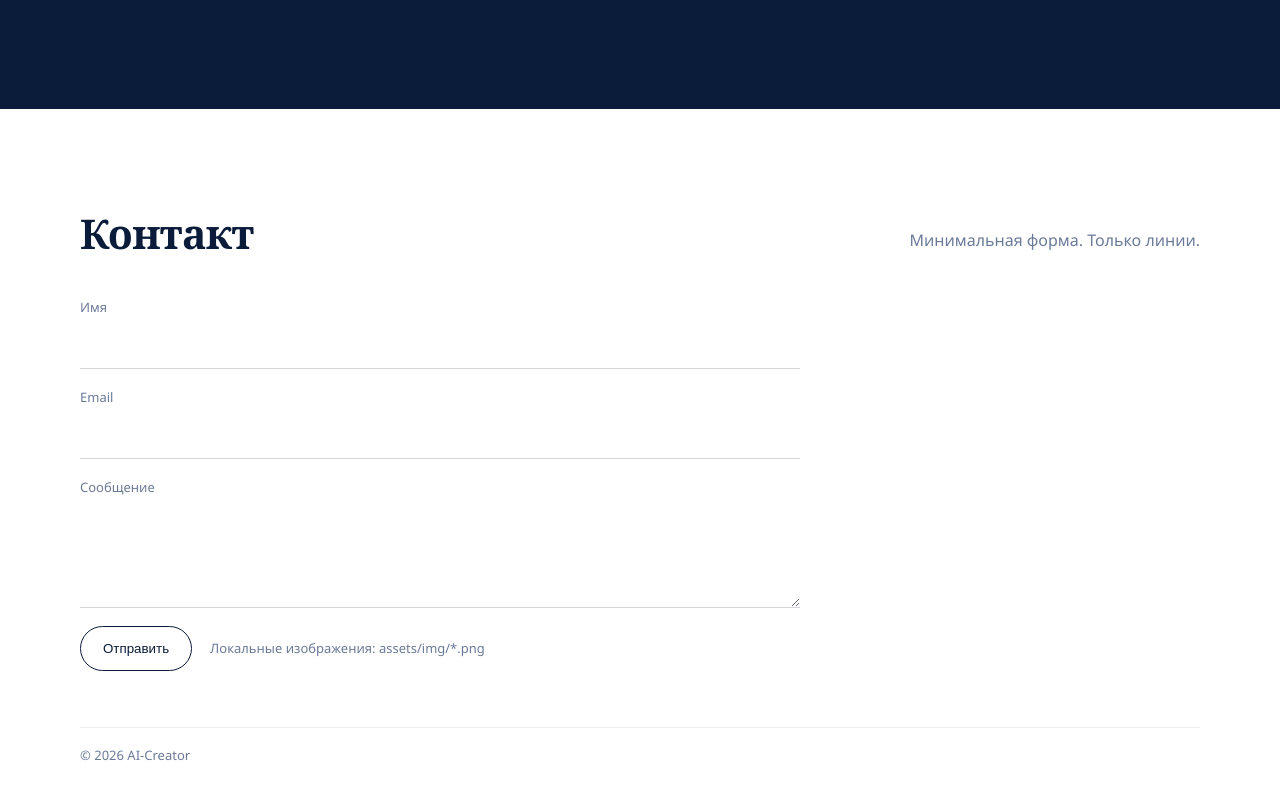
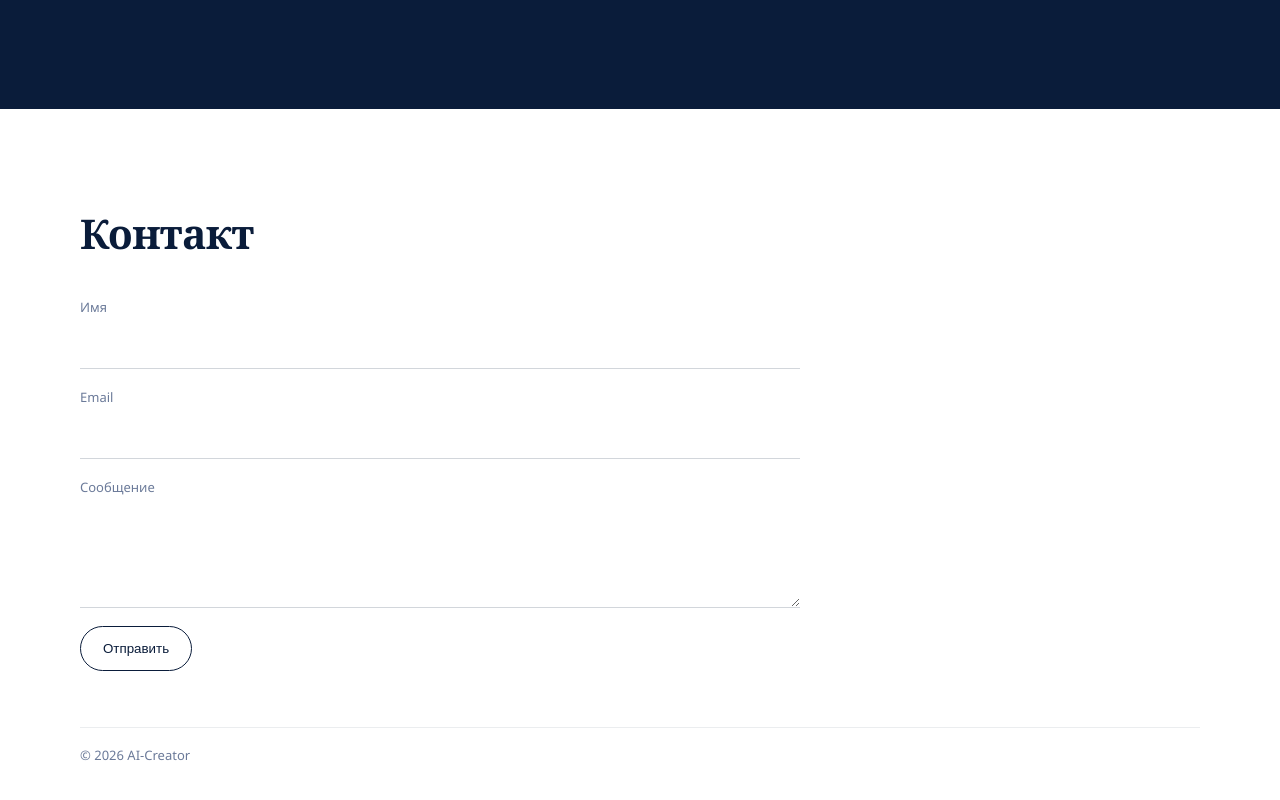
Before and after one commit to AnnaKavpush/AnnaKavpushAI.github.io, a plain HTML site: page index.html in a window 1280 px wide. Shown: the part 4904-5704 px from the top of the page. Drawn offline with Linux system fonts and the light colour scheme.

Commit message:
без надптсей

```diff
--- a/index.html
+++ b/index.html
@@ -580,7 +580,7 @@
       <div class="container">
         <div class="section__head">
           <h2 class="h2 reveal" data-reveal>Контакт</h2>
-          <p class="muted reveal" data-reveal>Минимальная форма. Только линии.</p>
+          <!-- <p class="muted reveal" data-reveal>Минимальная форма. Только линии.</p> -->
         </div>
 
         <form class="form reveal" data-reveal id="contactForm" autocomplete="on">
@@ -599,7 +599,7 @@
 
           <div class="form__row">
             <button class="btn" type="submit">Отправить</button>
-            <span class="micro muted" id="formNote">Локальные изображения: assets/img/*.png</span>
+            <!-- <span class="micro muted" id="formNote">Локальные изображения: assets/img/*.png</span> -->
           </div>
         </form>
 
```
